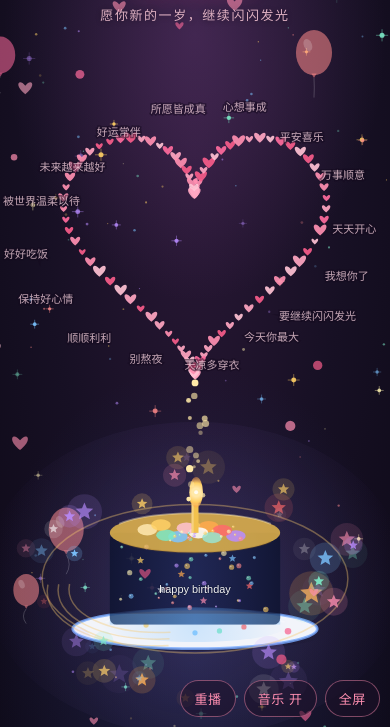
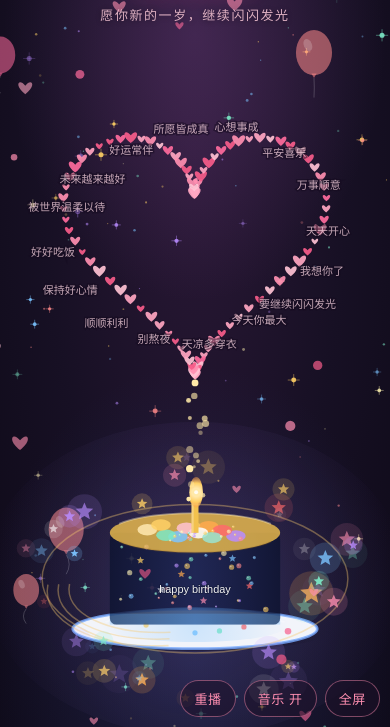
Before and after one commit to WFF5134/birthday-wish, a plain HTML site: page index.html in a window 390 px wide. Shown: the part 117-844 px from the top of the page. Drawn offline with Linux system fonts and the light colour scheme.

Commit message:
收窄窄屏标签环半径避免边缘裁切

```diff
--- a/index.html
+++ b/index.html
@@ -837,13 +837,13 @@
     tags.forEach(function(g, idx){
       if (heartP < 0.6) return;
       var gang = g.ang + (reduced ? 0 : t * 0.02);
-      var radMul = isNarrow ? 1.10 : 1.0;
+      var radMul = isNarrow ? 0.92 : 1.0;
       var rx = layout.scale * 16 * g.rad * radMul * breath;
       var ry = layout.scale * 12 * g.rad * radMul * breath;
       var gx = layout.ccx + Math.cos(gang) * rx;
       var gy = layout.ccy - Math.sin(gang) * ry;
       // 窄屏限制左右边距，避免文字被屏幕边缘裁切
-      if (isNarrow){ gx = clamp(gx, 26, W - 26); }
+      if (isNarrow){ gx = clamp(gx, 30, W - 30); }
       var align = "center";
       var floatY = reduced ? 0 : Math.sin(g.phase + t * 1.2) * 6;
       ctx.save();
```
